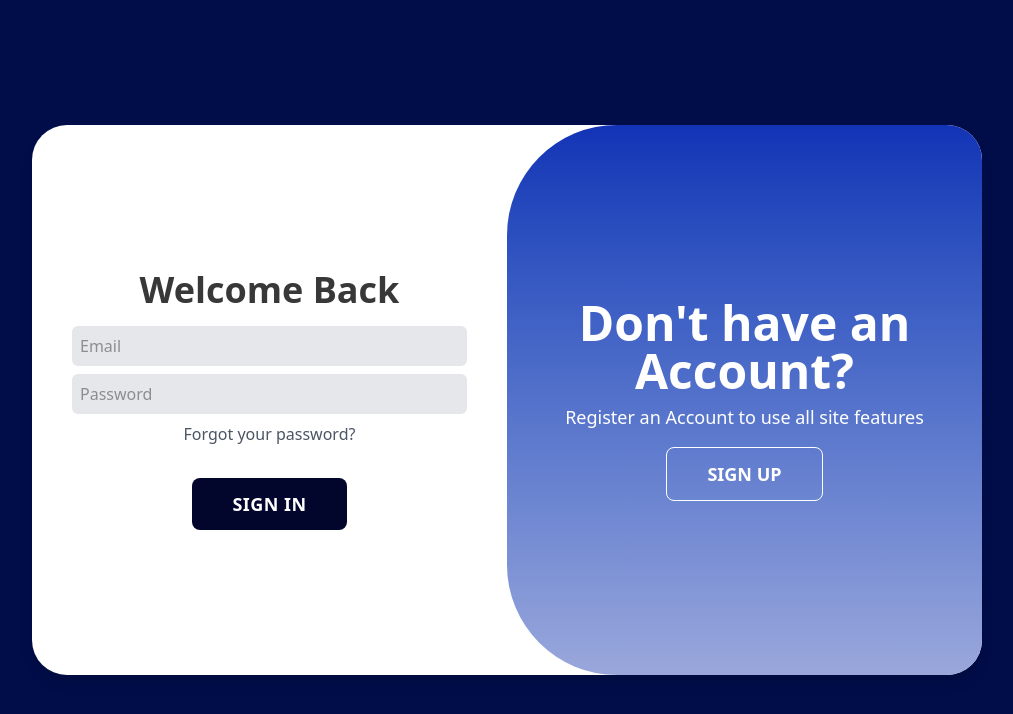
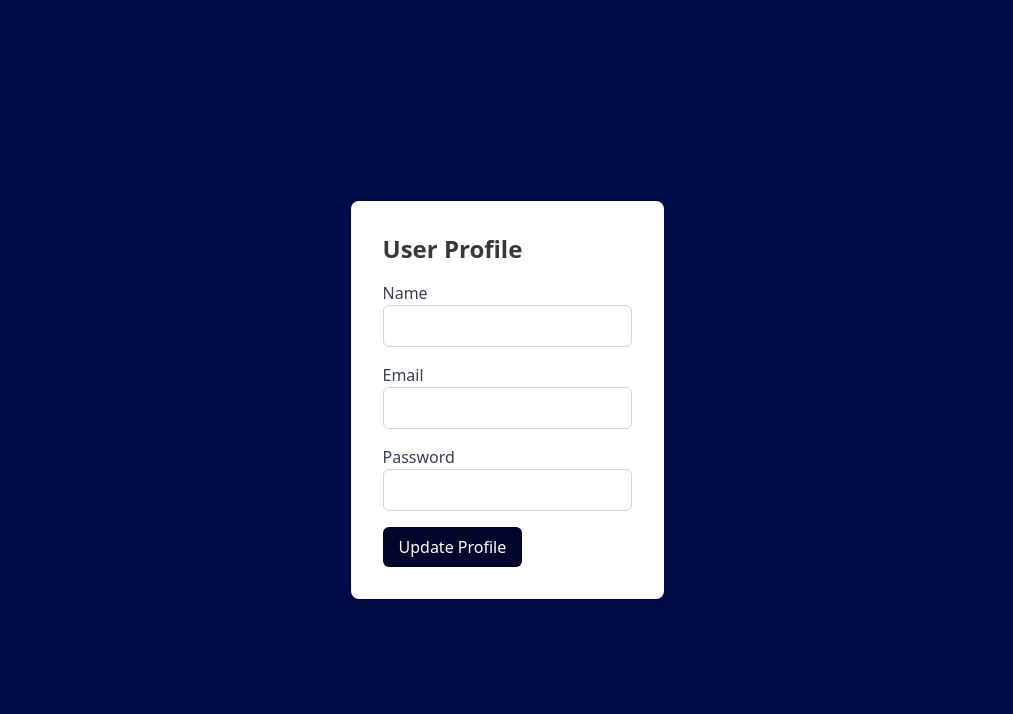
Before and after one commit to Kubayi-ND/user-aunthentication, a React (Vite) app: page /profile in a window 1280 px wide. Shown: the top 714 px of the page, without its empty margins (133-1146 px from the left). Built offline with nearby package versions, Linux system fonts and the light colour scheme.

Commit message:
completed page routing logic

```diff
--- a/package.json
+++ b/package.json
@@ -13,6 +13,7 @@
     "@tailwindcss/vite": "^4.1.12",
     "react": "^19.1.1",
     "react-dom": "^19.1.1",
+    "react-router": "^7.8.2",
     "tailwindcss": "^4.1.12"
   },
   "devDependencies": {
--- a/pages/Admin_Dashboard.tsx
+++ b/pages/Admin_Dashboard.tsx
@@ -0,0 +1,22 @@
+
+export const AdminDashboard = () => {
+  return (
+    <div className="flex items-center justify-center h-screen bg-[#010d48]">
+      <div className="bg-white rounded-lg shadow-lg p-8">
+        <h1 className="text-2xl font-bold mb-4">Admin Dashboard</h1>
+        <div className="mb-4">
+          <label className="block text-gray-700">User Management</label>
+          <button className="bg-[#02052c] text-white px-4 py-2 rounded-md">
+            Manage Users
+          </button>
+        </div>
+        <div className="mb-4">
+          <label className="block text-gray-700">Site Settings</label>
+          <button className="bg-[#02052c] text-white px-4 py-2 rounded-md">
+            Update Settings
+          </button>
+        </div>
+      </div>
+    </div>
+  );
+};
--- a/pages/Login.tsx
+++ b/pages/Login.tsx
@@ -82,7 +82,7 @@ export const Login = () => {
               required
               className="bg-gray-200 rounded-md p-2 w-full mb-2 outline-none text-md"
             />
-            <a className="text-gray-600 text-md mb-4 cursor-pointer">
+            <a className="text-gray-600 text-md mb-4 cursor-pointer hover:underline">
               Forgot your password?
             </a>
             <div className="flex space-x-4 mb-4 text-gray-600 text-lg">
@@ -106,7 +106,7 @@ export const Login = () => {
                 <h1 className="text-5xl text-center font-bold">Already have an Account?</h1>
                 <button
                   onClick={() => setIsSignUp(false)}
-                  className="mt-4 border border-white px-10 py-3 rounded-lg text-lg uppercase font-semibold"
+                  className="mt-4 px-10 py-3 rounded-lg text-lg uppercase font-semibold hover:cursor-pointer underline"
                 >
                   Sign In
                 </button>
@@ -119,7 +119,7 @@ export const Login = () => {
                 </p>
                 <button
                   onClick={() => setIsSignUp(true)}
-                  className="mt-4 border border-white px-10 py-3 rounded-lg text-lg uppercase font-semibold"
+                  className="mt-4 px-10 py-3 rounded-lg text-lg uppercase font-semibold hover:cursor-pointer underline"
                 >
                   Sign Up
                 </button>
--- a/pages/Profile.tsx
+++ b/pages/Profile.tsx
@@ -0,0 +1,34 @@
+
+export const Profile = () => {
+  return (
+    <div className="flex items-center justify-center h-screen bg-[#010d48]">
+      <div className="bg-white rounded-lg shadow-lg p-8">
+        <h1 className="text-2xl font-bold mb-4">User Profile</h1>
+        <div className="mb-4">
+          <label className="block text-gray-700">Name</label>
+          <input
+            type="text"
+            className="border border-gray-300 rounded-md p-2 w-full"
+          />
+        </div>
+        <div className="mb-4">
+          <label className="block text-gray-700">Email</label>
+          <input
+            type="email"
+            className="border border-gray-300 rounded-md p-2 w-full"
+          />
+        </div>
+        <div className="mb-4">
+          <label className="block text-gray-700">Password</label>
+          <input
+            type="password"
+            className="border border-gray-300 rounded-md p-2 w-full"
+          />
+        </div>
+        <button className="bg-[#02052c] text-white px-4 py-2 rounded-md">
+          Update Profile
+        </button>
+      </div>
+    </div>
+  );
+};
--- a/src/App.tsx
+++ b/src/App.tsx
@@ -1,13 +1,23 @@
+import React from "react";
+import ReactDOM from "react-dom/client";
+import { BrowserRouter, Route, Routes } from "react-router";
 import {Login} from "../pages/Login";
+import {AdminDashboard} from "../pages/Admin_Dashboard";
+import {Profile} from "../pages/Profile";
+
 import "./App.css";
 
 function App() {
 
   return (
-    <>
-      <Login />
-    </>
-  )
+    <BrowserRouter>
+      <Routes>
+        <Route path="/" element={<Login />} />
+        <Route path="/admin" element={<AdminDashboard />} />
+        <Route path="/profile" element={<Profile />} />
+      </Routes>
+    </BrowserRouter>
+  );
 }
 
 export default App
```
Also changed, not shown: 1 other file (tests, documents, lock files or other folders).
